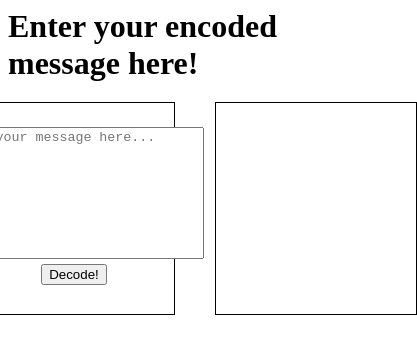
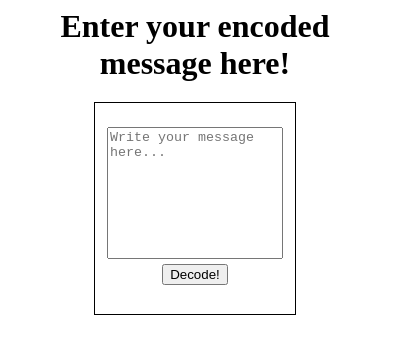
Before and after one commit to Peavy101/Hidden-Message_Decoder, a plain HTML site: page index.html in a window 390 px wide. Shown: the top 352 px of the page, 417 px wide, since content can reach past the window. Drawn offline with Linux system fonts and the light colour scheme.

Commit message:
Added Responsiveness

```diff
--- a/index.html
+++ b/index.html
@@ -15,7 +15,9 @@
                 <button type="submit">Decode!</button>
             </form>
         </div>
-        <div class="decodedText" id="displayCode">
+        <div class="decodedTextBox">
+            <div class="decodedText" id="displayCode">
+            </div>
         </div>
     </div>
 
--- a/main.js
+++ b/main.js
@@ -21,5 +21,4 @@ function getCapitalLetters(text) {
     return result;
 }
 
-
-//sample phrases: Here Is a Mystery On a Message
+//sample phrases to try: Here Is a Mystery On a Message, when are yoU going to Stop Using shoelaCes in Karate class
--- a/style.css
+++ b/style.css
@@ -2,6 +2,7 @@ h1 {
     display: flex;
     justify-content: center;
     align-items: center;
+    text-align: center;
     padding: 0;
     margin: 0;
 }
@@ -18,6 +19,7 @@ form {
     flex-direction: column;
     justify-content: center;
     align-items: center;
+    width: 100%;
 }
 
 button {
@@ -27,7 +29,7 @@ button {
 textarea {
     resize: none;
     height: 15vh;
-    width: 30vh;
+    width: 85%;
     min-height: 60px;
     min-width: 170px;
 }
@@ -43,7 +45,7 @@ textarea {
     border: 1px solid black;
 }
 
-.decodedText {
+.decodedTextBox {
     width: 35%;
     height: 25vh;
     min-height: 125px;
@@ -52,8 +54,19 @@ textarea {
     justify-content: center;
     align-items: center;
     border: 1px solid black;
+    word-break: break-all;
+    text-align: center;
 }
 
+.decodedText {
+    margin: 15px;
+}
 .decoder > div {
     margin: 20px;
 }
+
+@media screen and (max-width:800px){
+    .decoder {
+        flex-direction: column;
+    }
+}
```
